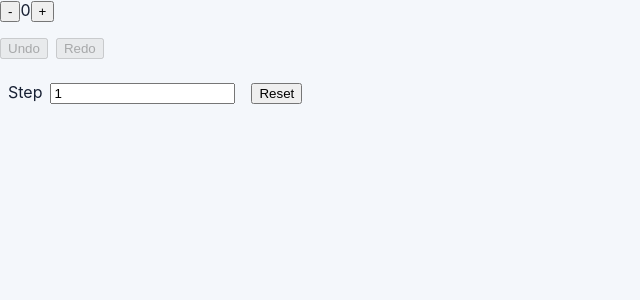
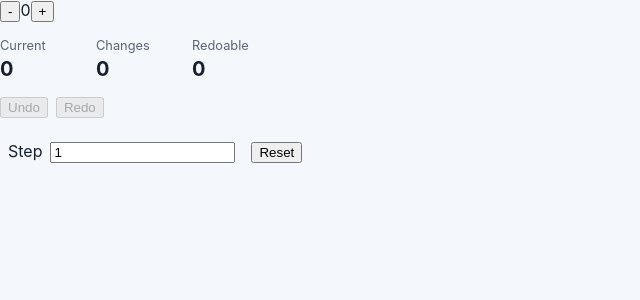
Before and after one commit to DavidnPhillipus/React, a React (Vite) app in the folder Advanced Stateful Compnonets/local-state-is-best/: page / in a window 1280 px wide. Shown: the top 300 px of the page, without its empty margins (0-640 px from the left). Built offline with nearby package versions, Linux system fonts and the light colour scheme.

Commit message:
Display derived counter summary

```diff
--- a/Advanced Stateful Compnonets/local-state-is-best/src/App.jsx
+++ b/Advanced Stateful Compnonets/local-state-is-best/src/App.jsx
@@ -1,6 +1,7 @@
 import { useState } from "react";
 import { Counter } from "./Counter";
 import { CounterReset } from "./CounterReset";
+import { CountSummary } from "./CountSummary";
 import { HistoryControls } from "./HistoryControls";
 import { useLocalStorage } from "./useLocalStorage";
 
@@ -47,6 +48,7 @@ function App() {
   return (
     <>
       <Counter count={count} step={step} changeCount={changeCount} />
+      <CountSummary count={count} past={past} future={future} />
       <HistoryControls
         canUndo={past.length > 0}
         canRedo={future.length > 0}
--- /dev/null
+++ b/Advanced Stateful Compnonets/local-state-is-best/src/CountSummary.jsx
@@ -0,0 +1,18 @@
+export function CountSummary({ count, past, future }) {
+  return (
+    <dl className="summary">
+      <div>
+        <dt>Current</dt>
+        <dd>{count}</dd>
+      </div>
+      <div>
+        <dt>Changes</dt>
+        <dd>{past.length}</dd>
+      </div>
+      <div>
+        <dt>Redoable</dt>
+        <dd>{future.length}</dd>
+      </div>
+    </dl>
+  );
+}
--- a/Advanced Stateful Compnonets/local-state-is-best/src/index.css
+++ b/Advanced Stateful Compnonets/local-state-is-best/src/index.css
@@ -23,3 +23,23 @@ input {
   gap: 0.5rem;
   margin: 1rem 0;
 }
+
+.summary {
+  display: flex;
+  gap: 1rem;
+}
+
+.summary div {
+  min-width: 5rem;
+}
+
+.summary dt {
+  color: #5b6578;
+  font-size: 0.8rem;
+}
+
+.summary dd {
+  margin: 0.25rem 0 0;
+  font-size: 1.25rem;
+  font-weight: 700;
+}
```
